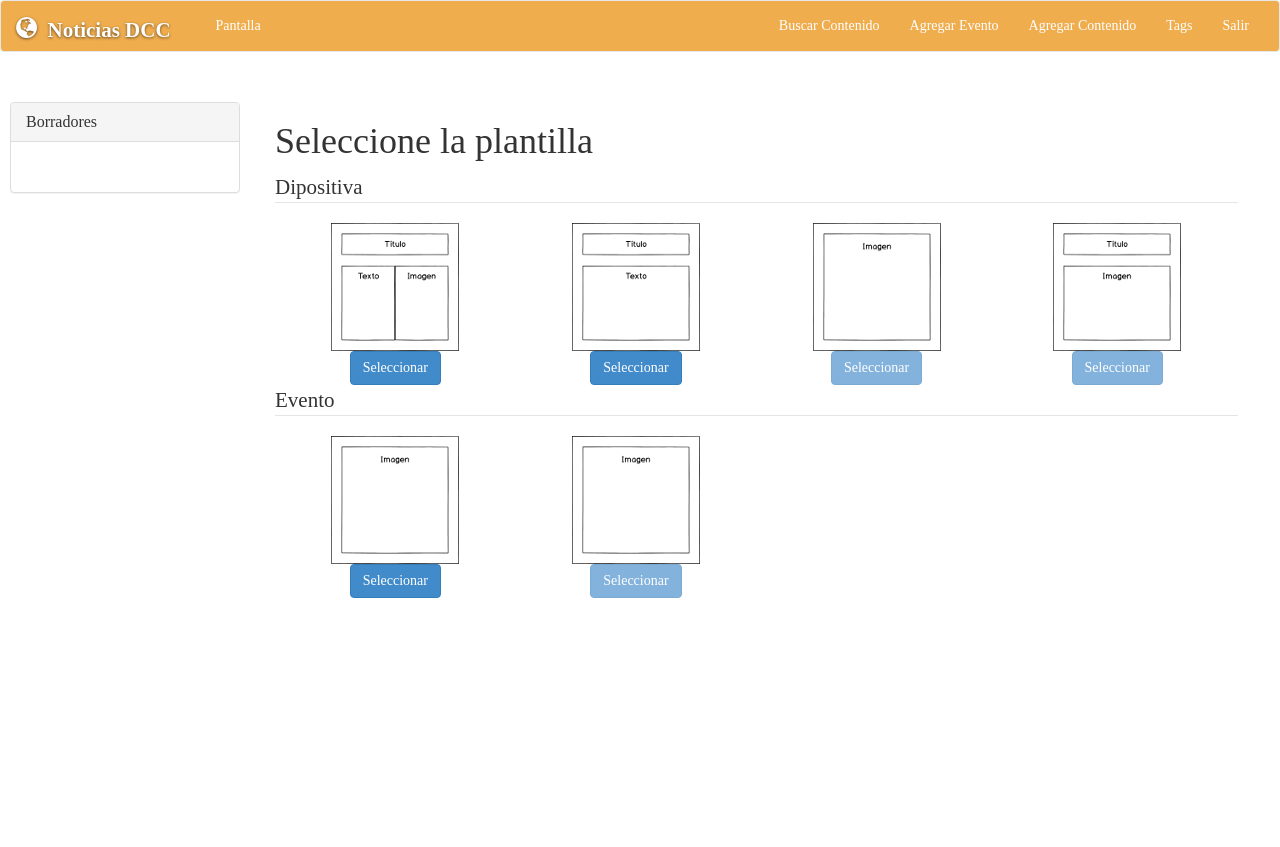
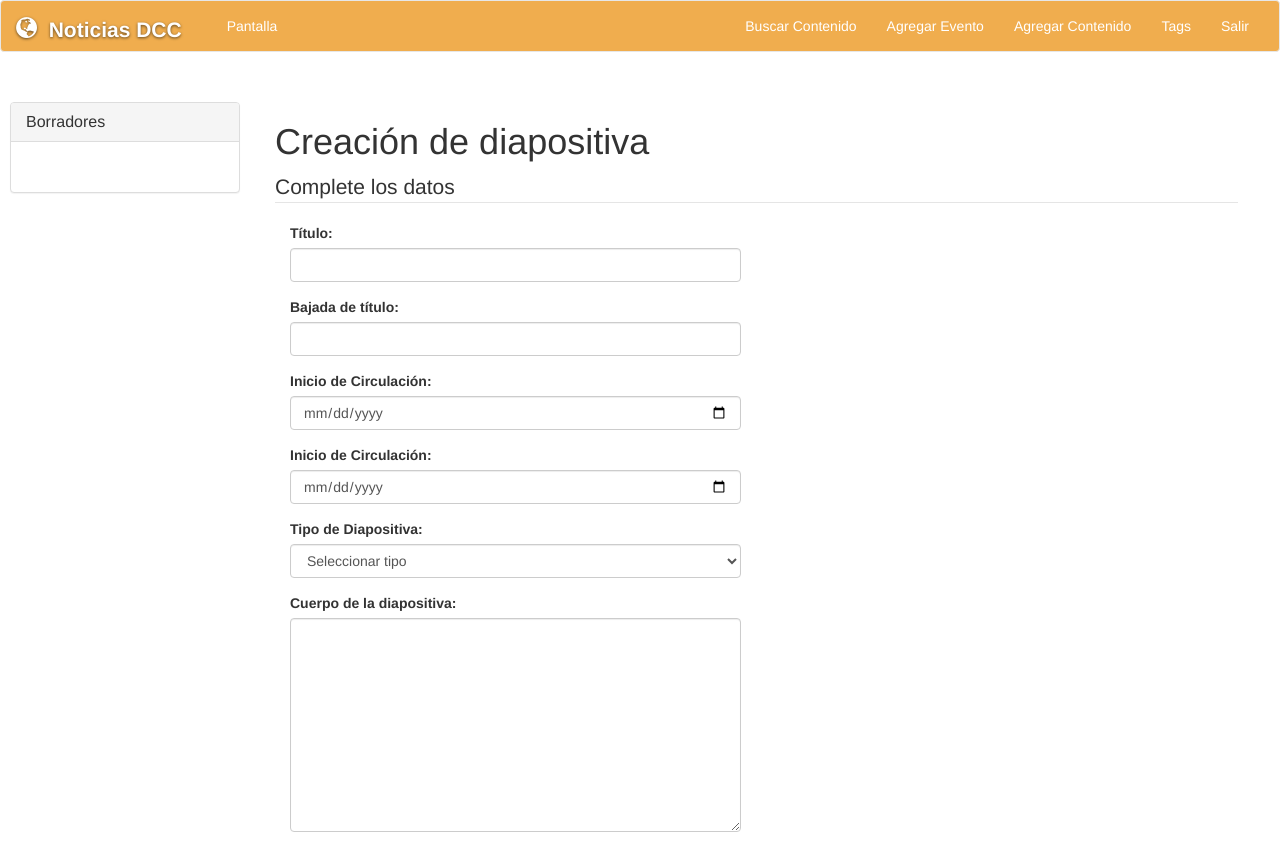
Before and after one commit to milenkotomic/NoticiasDCC, a Django app: a page that uses DCCNews/templates/DCCNews/base.html in a window 1280 px wide; the page is wider, and only the part inside the window is pictured. Before the commit the page ends 598 px from the top of that part, so only its background shows below. Run offline with Django 3.2, Linux system fonts and the light colour scheme; the visitor is signed in with stand-in values (Sample User, id 1); some libraries are stand-ins or nearby versions.

Commit message:
Create slide form and template

```diff
--- a/DCCNews/forms.py
+++ b/DCCNews/forms.py
@@ -8,9 +8,49 @@ from django.core.exceptions import ValidationError
 from django.forms import ModelForm, Form, DateInput, NumberInput
 
 
+class MyDateInput(forms.DateInput):
+    input_type = 'date'
+
+
 # Formulario para inicio de sesión
 class LoginForm(Form):
     user = forms.CharField(required=True, widget=forms.TextInput(attrs={'placeholder': 'Usuario',
                                                                         'class': 'form-control'}))
     password = forms.CharField(required=True, widget=forms.PasswordInput(attrs={'placeholder': 'Contraseña',
                                                                                 'class': 'form-control'}))
+
+
+class SlideForm(Form):
+    CHOICES = (('0', 'Seleccionar tipo'),
+               ('1', 'Curso Nuevo'),
+               ('2', 'Charla'))
+
+    title = forms.CharField(required=True,
+                            widget=forms.TextInput(attrs={'class': 'form-control'}),
+                            label='Título')
+
+    subhead = forms.CharField(required=True,
+                              widget=forms.TextInput(attrs={'class': 'form-control'}),
+                              label='Bajada de título')
+
+    start_circulation = forms.DateTimeField(required=True,
+                                            widget=MyDateInput(attrs={'class': 'form-control'}),
+                                            label='Inicio de Circulación')
+
+    end_circulation = forms.DateTimeField(required=True,
+                                          widget=MyDateInput(attrs={'class': 'form-control'}),
+                                          label='Inicio de Circulación')
+
+    slide_type = forms.ChoiceField(required=True,
+                                   choices=CHOICES,
+                                   widget=forms.Select(attrs={'class': 'form-control'}),
+                                   label='Tipo de Diapositiva')
+
+
+
+
+
+class SlideText(SlideForm):
+    body = forms.CharField(required=True,
+                           widget=forms.Textarea(attrs={'class': 'form-control'}),
+                           label='Cuerpo de la diapositiva')
--- a/DCCNews/static/DCCNews/style/base.css
+++ b/DCCNews/static/DCCNews/style/base.css
@@ -3,7 +3,7 @@ html {
 }
 
 body {
-    font-family: 'Bitter', serif;
+    /*font-family: 'Bitter', serif;*/
     height: 100%;
 }
 td div[class^=col-] {
--- /dev/null
+++ b/DCCNews/templates/DCCNews/slide.html
@@ -0,0 +1,25 @@
+{% extends "DCCNews/base.html" %}
+{% load staticfiles %}
+
+{% block content %}
+    <h1>Creación de diapositiva</h1>
+    <legend>Complete los datos</legend>
+    <div class="col-lg-6">
+    <form action="" method="post">
+        {% for field in form %}
+            <div class="row">
+            <div class="col-lg-12 col-md-12">
+                <div class="form-group">
+                    {{ field.errors }}
+                    <label class="control-label">{{ field.label }}:</label>
+                    {{ field }}
+                </div>
+            </div>
+            </div>
+        {% endfor %}
+    </form>
+    </div>
+
+
+
+{% endblock %}
--- a/DCCNews/urls.py
+++ b/DCCNews/urls.py
@@ -6,6 +6,7 @@ urlpatterns = patterns('',
                        url(r'^login/', views.login_view, name='login'),
                        url(r'^logout/', views.logout_view, name='logout'),
                        url(r'^index/', views.index, name='index'),
+                       url(r'^publication/new/template', views.select_template, name='template_selection'),
                        url(r'^publication/new/(?P<template_id>\d+)', views.new_publication, name='new_publication'),
                        url(r'^publication/edit/(?P<publicaction_id>\d+)/', views.edit_publication, name='edit_publication'),
 
--- a/DCCNews/views.py
+++ b/DCCNews/views.py
@@ -1,5 +1,5 @@
 # -*- coding: utf-8 -*-
-from DCCNews.forms import LoginForm
+from DCCNews.forms import LoginForm, SlideText
 from django.contrib.auth import authenticate, login, logout
 from django.contrib.auth.decorators import login_required
 from django.core.urlresolvers import reverse
@@ -40,10 +40,19 @@ def index(request):
     return HttpResponse("Hello")
 
 
+# select_template: TODO
+def select_template(request):
+    return render(request, 'DCCNews/template_selection.html')
+
+
 # new_publication: TODO
 @login_required()
 def new_publication(request, template_id):
-    return render(request, 'DCCNews/template_selection.html')
+    if template_id == "1":
+        print "sadad"
+        form = SlideText()
+    return render(request, 'DCCNews/slide.html', {'form': form})
+
 
 
 # edit_publication: TODO
```
